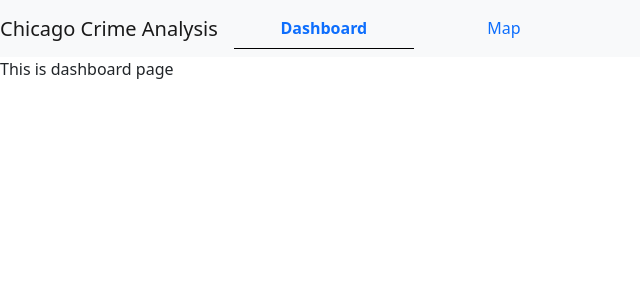
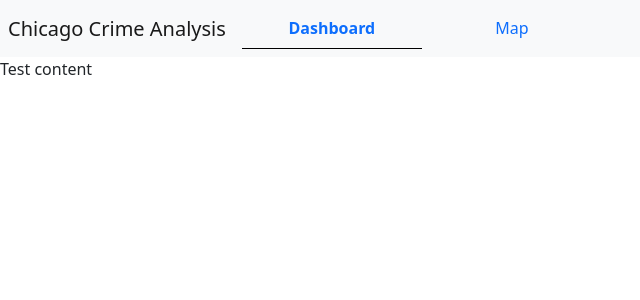
Before and after one commit to oisincoveney/ChicagoCrimeCC, a React (Create React App) app in the folder client/: page / in a window 1280 px wide. Shown: the top 300 px of the page, without its empty margins (0-640 px from the left). Built offline with nearby package versions, Linux system fonts and the light colour scheme.

Commit message:
Added tailwind for easier css classes

```diff
--- /dev/null
+++ b/client/craco.config.js
@@ -0,0 +1,10 @@
+module.exports = {
+    style: {
+      postcss: {
+        plugins: [
+          require('tailwindcss'),
+          require('autoprefixer'),
+        ],
+      },
+    },
+  }
--- /dev/null
+++ b/client/postcss.config.js
@@ -0,0 +1,6 @@
+module.exports = {
+  plugins: {
+    tailwindcss: {},
+    autoprefixer: {},
+  },
+}
--- /dev/null
+++ b/client/src/index.css
@@ -0,0 +1,3 @@
+@tailwind base;
+@tailwind components;
+@tailwind utilities;
--- a/client/src/index.js
+++ b/client/src/index.js
@@ -2,6 +2,7 @@ import React from 'react';
 import ReactDOM from 'react-dom';
 import 'bootstrap/dist/css/bootstrap.min.css';
 import App from './App';
+import './index.css'
 
 
 ReactDOM.render(
--- a/client/src/pages/Dashboard/Dashboard.js
+++ /dev/null
@@ -1,8 +0,0 @@
-import React from 'react';
-
-const Dashboard = () => {
-
-    return "This is dashboard page";
-}
-
-export default Dashboard;
--- /dev/null
+++ b/client/src/pages/Dashboard/Dashboard.jsx
@@ -0,0 +1,19 @@
+import React from 'react';
+import PropTypes from 'prop-types';
+//import { Test } from './Dashboard.styles';
+
+const Dashboard = (props) => (
+  <div className="DashboardWrapper">
+    Test content
+  </div>
+);
+
+Dashboard.propTypes = {
+  // bla: PropTypes.string,
+};
+
+Dashboard.defaultProps = {
+  // bla: 'test',
+};
+
+export default Dashboard;
--- /dev/null
+++ b/client/src/pages/Dashboard/Dashboard.styles.css
@@ -0,0 +1 @@
+/* your css code */
--- /dev/null
+++ b/client/src/pages/Dashboard/index.js
@@ -0,0 +1,3 @@
+import Dashboard from './Dashboard';
+
+export default Dashboard;
--- /dev/null
+++ b/client/tailwind.config.js
@@ -0,0 +1,11 @@
+module.exports = {
+  purge: [],
+  darkMode: false, // or 'media' or 'class'
+  theme: {
+    extend: {},
+  },
+  variants: {
+    extend: {},
+  },
+  plugins: [],
+}
```
Also changed, not shown: client/package.json (+7 -2 lines), 1 other file (tests, documents, lock files or other folders).
